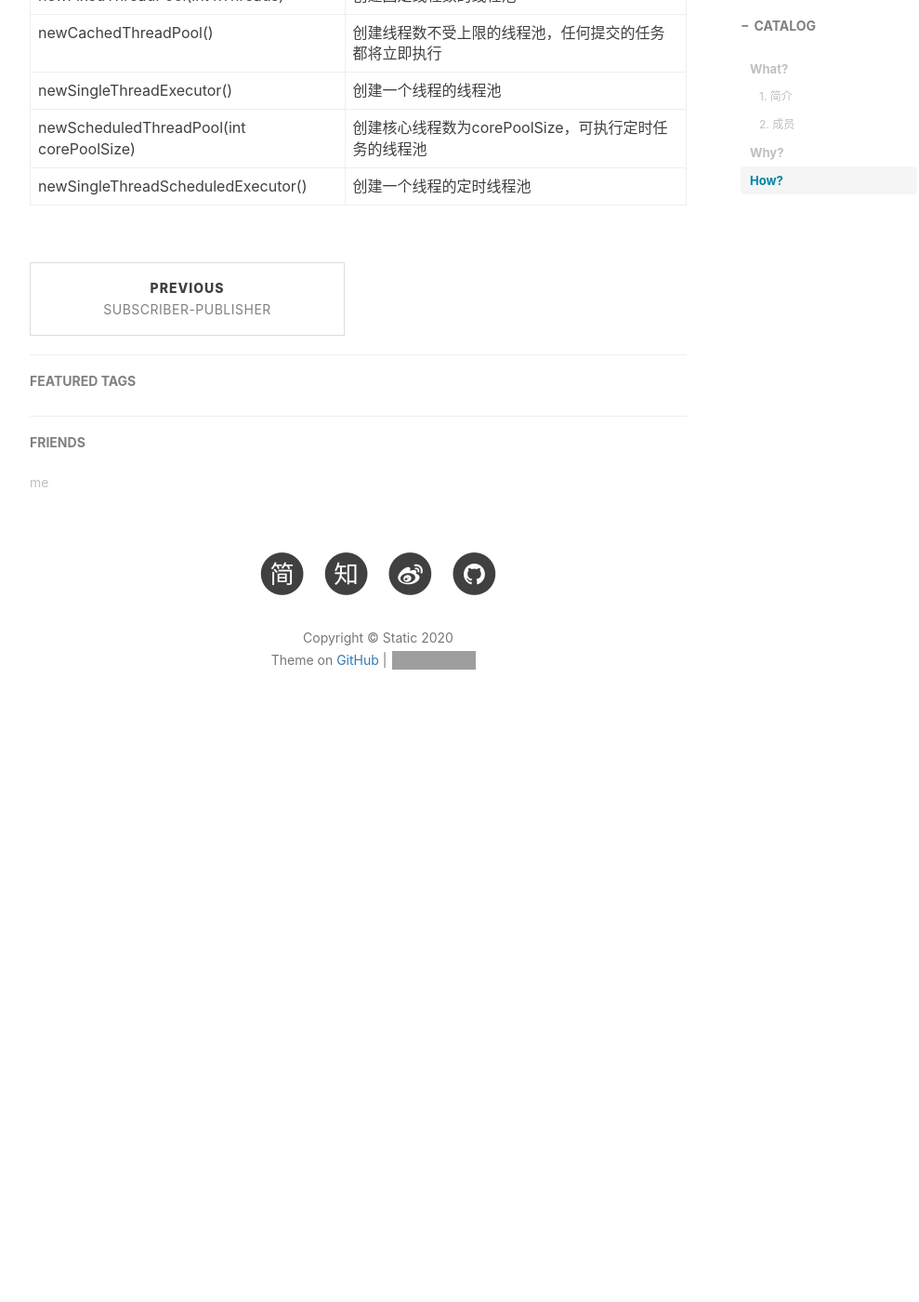
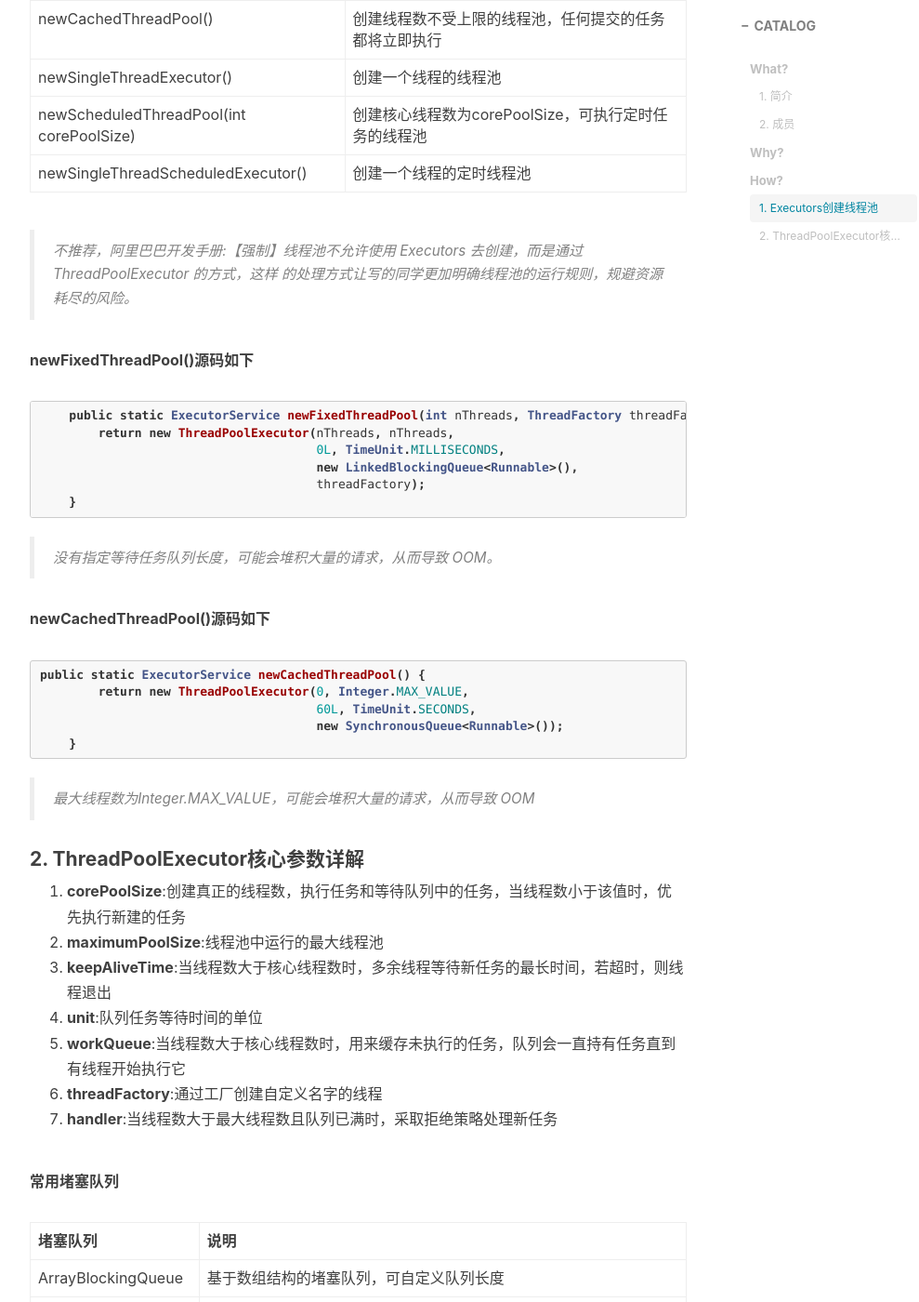
Before and after one commit to whvixd/qilixiang.github.io, a Jekyll site: the page built from _posts/2020-05-07-thread-pool.md, in a window 1280 px wide and 1400 px high, scrolled down 1607 px. Shown: the whole window at 93% size, without its empty margins (233-1222 px from the left). Built offline with Jekyll 4.4.1, drawn with Linux system fonts in a browser that asks for light colours; nearby versions of some CDN libraries; comment, search, counter and statistics services are not loaded; before the commit the page ends 2421 px from its top, so only the background shows below that; some of the changed text lies outside the part shown; grey boxes are pictures that could not be loaded.

Commit message:
线程池博客

````diff
--- a/_posts/2020-05-07-thread-pool.md
+++ b/_posts/2020-05-07-thread-pool.md
@@ -40,7 +40,7 @@ tags:
 
 ## How?
 
-1. Executors创建线程池
+#### 1. Executors创建线程池
 
 方法 | 说明
 ---|---
@@ -49,3 +49,55 @@ newCachedThreadPool()|创建线程数不受上限的线程池，任何提交的
 newSingleThreadExecutor()|创建一个线程的线程池
 newScheduledThreadPool(int corePoolSize)|创建核心线程数为corePoolSize，可执行定时任务的线程池
 newSingleThreadScheduledExecutor()|创建一个线程的定时线程池
+
+> 不推荐，阿里巴巴开发手册:【强制】线程池不允许使用 Executors 去创建，而是通过 ThreadPoolExecutor 的方式，这样
+的处理方式让写的同学更加明确线程池的运行规则，规避资源耗尽的风险。
+
+**newFixedThreadPool()源码如下**
+
+```java
+    public static ExecutorService newFixedThreadPool(int nThreads, ThreadFactory threadFactory) {
+        return new ThreadPoolExecutor(nThreads, nThreads,
+                                      0L, TimeUnit.MILLISECONDS,
+                                      new LinkedBlockingQueue<Runnable>(),
+                                      threadFactory);
+    }
+```
+> 没有指定等待任务队列长度，可能会堆积大量的请求，从而导致 OOM。
+
+**newCachedThreadPool()源码如下**
+
+```java
+public static ExecutorService newCachedThreadPool() {
+        return new ThreadPoolExecutor(0, Integer.MAX_VALUE,
+                                      60L, TimeUnit.SECONDS,
+                                      new SynchronousQueue<Runnable>());
+    }
+```
+> 最大线程数为Integer.MAX_VALUE，可能会堆积大量的请求，从而导致 OOM
+
+#### 2. ThreadPoolExecutor核心参数详解
+1. **corePoolSize**:创建真正的线程数，执行任务和等待队列中的任务，当线程数小于该值时，优先执行新建的任务
+2. **maximumPoolSize**:线程池中运行的最大线程池
+3. **keepAliveTime**:当线程数大于核心线程数时，多余线程等待新任务的最长时间，若超时，则线程退出
+4. **unit**:队列任务等待时间的单位
+5. **workQueue**:当线程数大于核心线程数时，用来缓存未执行的任务，队列会一直持有任务直到有线程开始执行它
+6. **threadFactory**:通过工厂创建自定义名字的线程
+7. **handler**:当线程数大于最大线程数且队列已满时，采取拒绝策略处理新任务
+
+**常用堵塞队列**
+
+堵塞队列 | 说明
+---|---
+ArrayBlockingQueue|基于数组结构的堵塞队列，可自定义队列长度
+LinkedBlockingQueue|基于链表的堵塞队列，可自定义队列长度
+SynchronousQueue|同步队列，该队列不存储元素，每个插入操作必须等待另一个线程调用移除操作，否则插入操作会一直被阻塞
+
+**ThreadPoolExecutor提供四种拒绝策略**
+
+拒绝策略 | 说明
+---|---
+AbortPolicy|直接丢弃新任务，并抛出 RejectedExecutionException，线程池默认策略
+DiscardPolicy|无任何处理，直接丢弃新任务
+DiscardOldestPolicy|丢弃队首任务，并执行新任务
+CallerRunsPolicy|若线程没有退出时，由当前线程执行新任务
````
